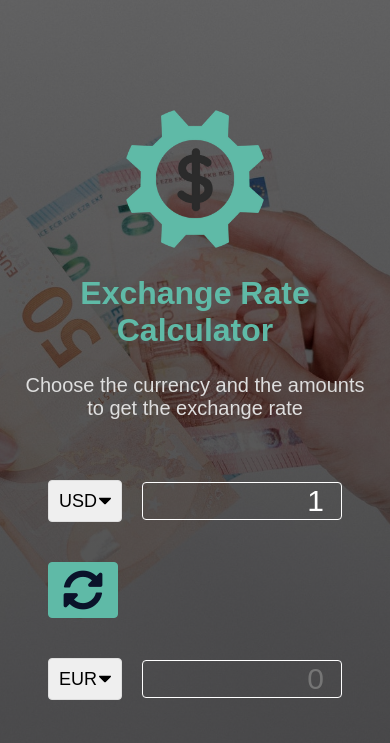
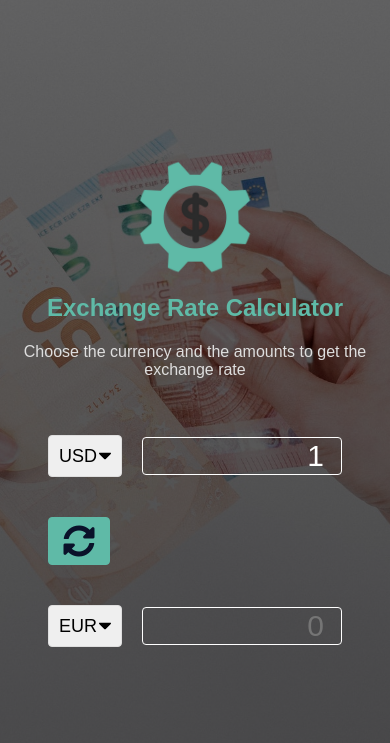
Before and after one commit to akash02-das/exchange-rate-app, a plain HTML site: page index.html in a window 390 px wide. Drawn offline with Linux system fonts and the light colour scheme.

Commit message:
made responsive

```diff
--- a/style.css
+++ b/style.css
@@ -86,7 +86,7 @@ p {
 
 .rate {
     color: var(--primary-color);
-    font-size: 16px;
+    font-size: 24px;
     padding: 0 10px;
 }
 
@@ -97,7 +97,29 @@ button:focus {
 }
 
 @media(max-width: 600px) {
+
+    h1 {
+        font-size: 24px;
+    }
+
+    p {
+        font-size: 16px;
+    }
+
+    .btn {
+        font-weight: 400;
+        font-size: 16px;
+    }
+
+    .money-img {
+        width: 120px;
+    }
+
     .currency input {
         width: 200px;
     }
+
+    .rate {
+        font-size: 16px;
+    }
 }
```
